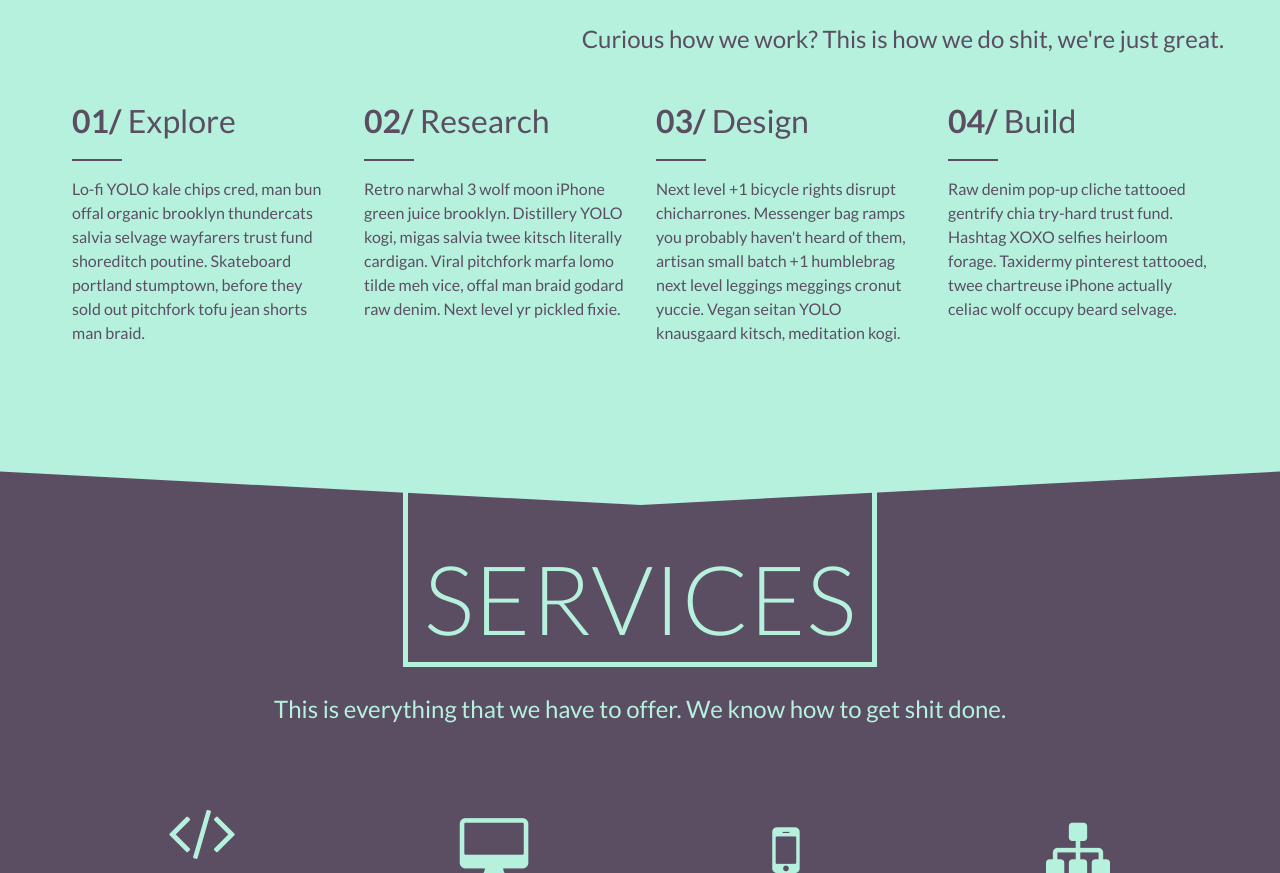
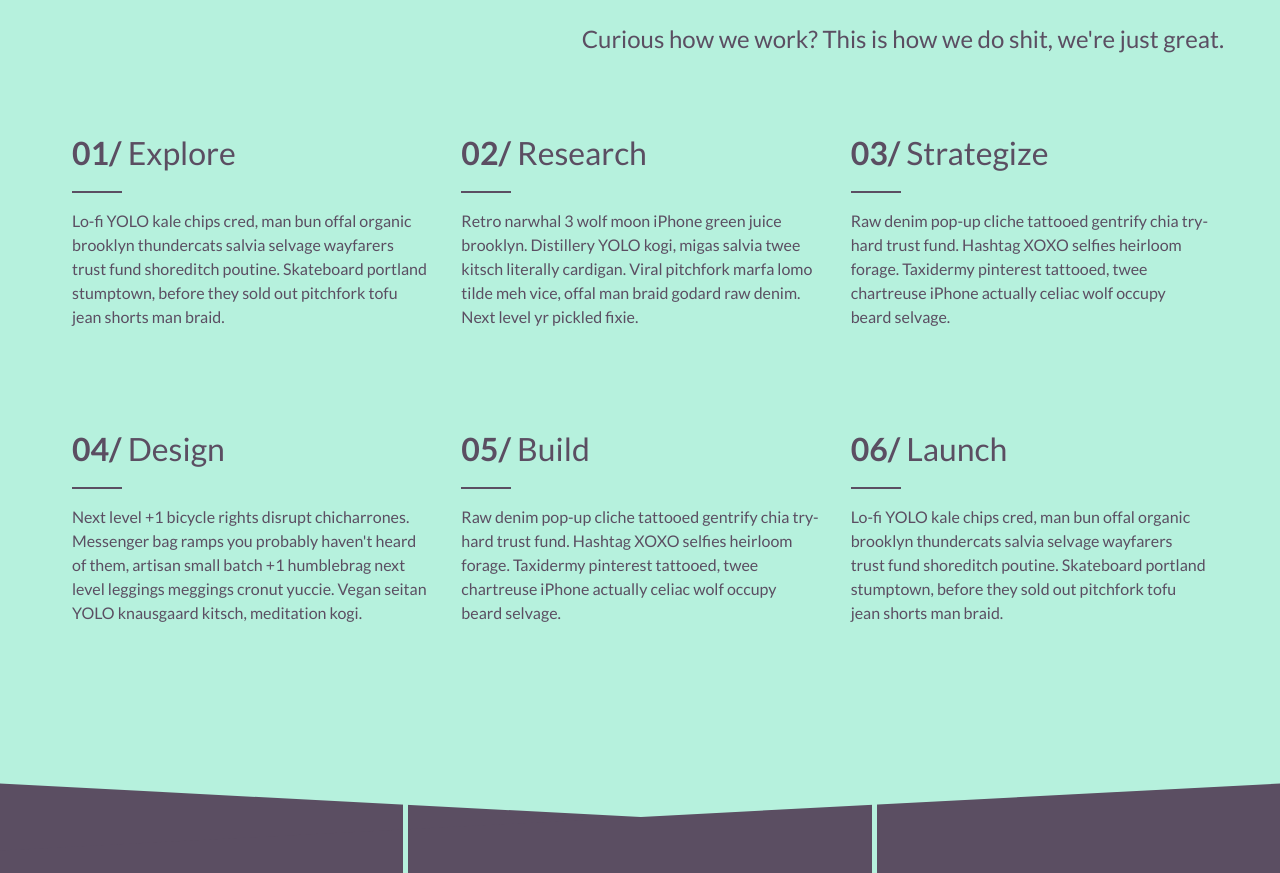
Before and after one commit to ovrmnd/ovrmnd.github.io, a website: page index.html in a window 1280 px wide. Shown: the part 733-1606 px from the top of the page. Drawn offline with Linux system fonts and the light colour scheme.

Commit message:
Add 2 more approach blocks

```diff
--- a/index.html
+++ b/index.html
@@ -72,7 +72,7 @@
                     <h4 class="section--subtitle">Curious how we work? This is how we do shit, we're just great.</h4>
                 </header>
 
-                <div class="g g-m-2 g-l-4">
+                <div class="g g-m-2 g-l-3">
                     <div class="gi">
                         <div class="block block--approach">
                             <div class="block__title">
@@ -100,7 +100,19 @@
                     <div class="gi">
                         <div class="block block--approach">
                             <div class="block__title">
-                                <span>03/</span> Design
+                                <span>03/</span> Strategize
+                            </div>
+
+                            <div class="block__description">
+                                Raw denim pop-up cliche tattooed gentrify chia try-hard trust fund.  Hashtag XOXO selfies heirloom forage.  Taxidermy pinterest tattooed, twee chartreuse iPhone actually celiac wolf occupy beard selvage.
+                            </div>
+                        </div>
+                    </div>
+
+                    <div class="gi">
+                        <div class="block block--approach">
+                            <div class="block__title">
+                                <span>04/</span> Design
                             </div>
 
                             <div class="block__description">
@@ -112,11 +124,23 @@
                     <div class="gi">
                         <div class="block block--approach">
                             <div class="block__title">
-                                <span>04/</span> Build
+                                <span>05/</span> Build
                             </div>
 
                             <div class="block__description">
                                 Raw denim pop-up cliche tattooed gentrify chia try-hard trust fund.  Hashtag XOXO selfies heirloom forage.  Taxidermy pinterest tattooed, twee chartreuse iPhone actually celiac wolf occupy beard selvage.
+                            </div>
+                        </div>
+                    </div>
+
+                    <div class="gi">
+                        <div class="block block--approach">
+                            <div class="block__title">
+                                <span>06/</span> Launch
+                            </div>
+
+                            <div class="block__description">
+                                Lo-fi YOLO kale chips cred, man bun offal organic brooklyn thundercats salvia selvage wayfarers trust fund shoreditch poutine.  Skateboard portland stumptown, before they sold out pitchfork tofu jean shorts man braid.
                             </div>
                         </div>
                     </div>
--- a/scss/_blocks.scss
+++ b/scss/_blocks.scss
@@ -2,6 +2,10 @@
 
 }
 .block--approach {
+    @media (min-width: $bp-s) {
+        padding: 2rem 0;
+    }
+
     .block__title {
         position: relative;
         font-size: 2rem;
```
Also changed, not shown: css/style.css.
